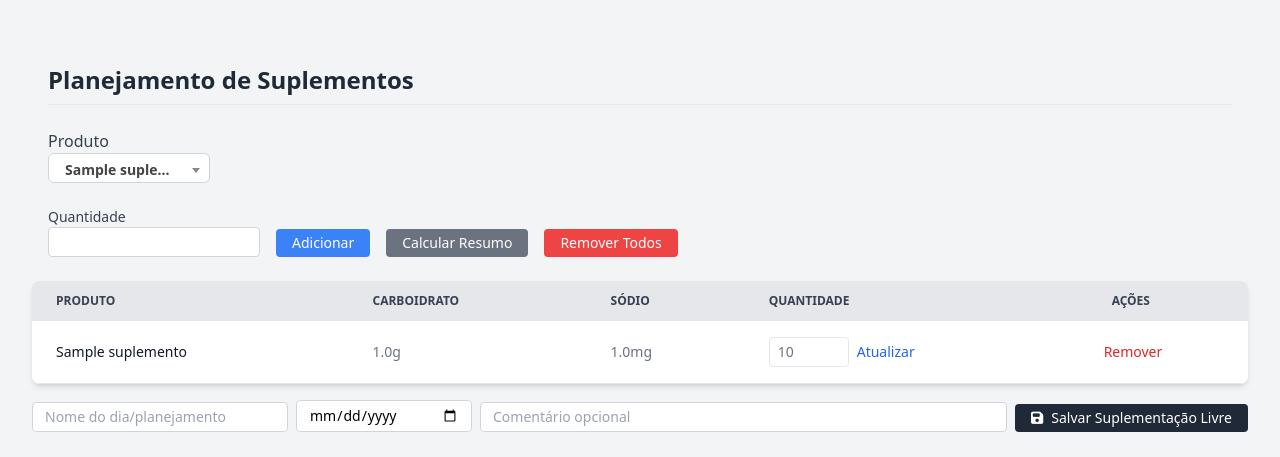
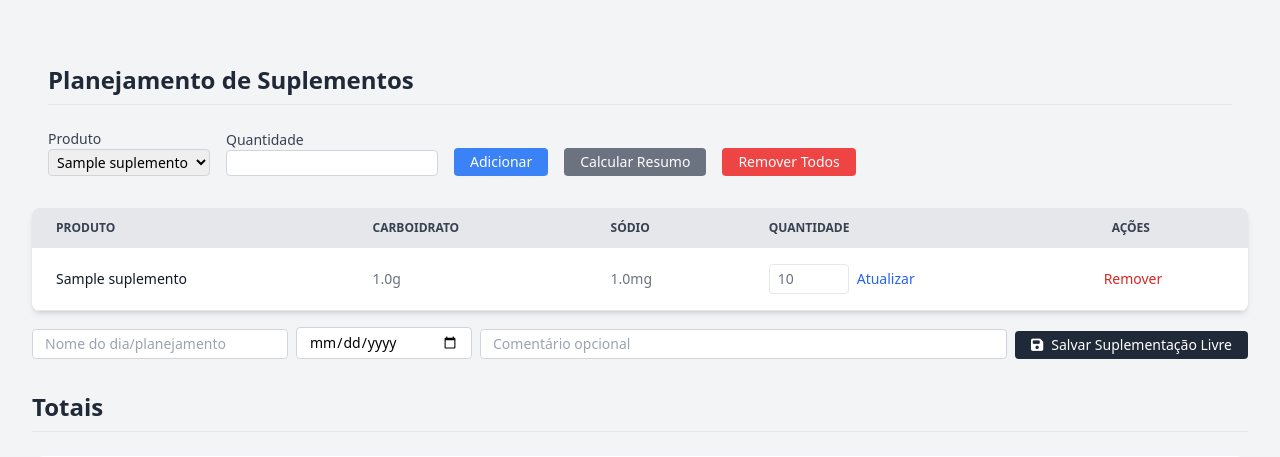
Before and after one commit to thiarly/running-pace-converter, a Flask app: page /planejamento in a window 1280 px wide. Shown: the part 80-537 px from the top of the page. Run offline with Flask 3, Linux system fonts and the light colour scheme; a user stored in the database is signed in; tables that the repository leaves empty hold one stand-in row (values such as "Sample post"); some libraries are stand-ins or nearby versions.

Commit message:
Revert "update select planejamento"
This reverts commit 90b13797dbebde0606af75dd054074de0f09ae07.

```diff
--- a/conversor/templates/base.html
+++ b/conversor/templates/base.html
@@ -7,11 +7,6 @@
     <link rel="icon" href="{{ url_for('static', filename='image/tcsports.png') }}">
     <!-- Adicione isso no <head> do seu HTML base, se ainda não tiver -->
     <link rel="stylesheet" href="https://cdnjs.cloudflare.com/ajax/libs/font-awesome/6.5.0/css/all.min.css">
-
-    <!-- HEAD -->
-    <link href="https://cdn.jsdelivr.net/npm/select2@4.1.0-rc.0/dist/css/select2.min.css" rel="stylesheet" />
-    <script src="https://code.jquery.com/jquery-3.6.0.min.js"></script>
-    <script src="https://cdn.jsdelivr.net/npm/select2@4.1.0-rc.0/dist/js/select2.min.js"></script>
 
     <!-- SEO Tags -->
     <meta name="description" content="Running Pace Converter é uma ferramenta online que ajuda a converter o ritmo de corrida em diferentes unidades. Desenvolvido por Thiarly Cavalcante.">
--- a/conversor/templates/planejamento.html
+++ b/conversor/templates/planejamento.html
@@ -22,21 +22,18 @@ Planejamento de Suplementos
 <div class="flex flex-col mt-8 px-4">
   <h1 class="text-2xl font-bold text-left text-gray-800 mb-6 border-b pb-2">Planejamento de Suplementos</h1>
 
-  <div class="flex flex-col sm:flex-row flex-wrap items-end gap-4 mb-6">
-    <div class="w-full sm:w-auto">
-      {{ form.suplemento_id.label(class="block text-base font-medium text-gray-700") }}
-      {{ form.suplemento_id(class="select-suplemento border border-gray-300 rounded w-72 px-1 py-0.5 text-sm w-full") }}
-    </div>
-  </div>
-
-  <div class="flex flex-col sm:flex-row flex-wrap items-end gap-4 mb-6">
+  <div class="flex flex-col sm:flex-row flex-wrap items-end gap-4 mb-8">
     <!-- Form Adicionar -->
     <form method="POST" class="flex flex-wrap items-end gap-4">
       {{ form.hidden_tag() }}
 
       <div class="w-full sm:w-auto">
+        {{ form.suplemento_id.label(class="block text-sm font-medium text-gray-700") }}
+        {{ form.suplemento_id(class="border border-gray-300 rounded px-1 py-0.5 text-sm w-full") }}
+      </div>
+      <div class="w-full sm:w-auto">
         {{ form.quantidade.label(class="block text-sm font-medium text-gray-700") }}
-        {{ form.quantidade(class="border border-gray-300 rounded px-1 py-1 text-sm w-full") }}
+        {{ form.quantidade(class="border border-gray-300 rounded px-1 py-0.5 text-sm w-full") }}
       </div>
       <button type="submit" class="bg-blue-500 text-white text-sm px-4 py-1 rounded hover:bg-blue-600 w-full sm:w-auto">
         Adicionar
@@ -185,35 +182,4 @@ Planejamento de Suplementos
     </div>
   </div>
 </div>
-
-<script>
-  $(document).ready(function() {
-    $('.select-suplemento').select2({
-      placeholder: "Selecione um suplemento",
-      width: 'resolve'  // Ajusta a largura
-    });
-  });
-</script>
-
-
-
-<style>
-  /* Ajuste da altura e borda para parecer um input padrão Tailwind */
-  .select2-container--default .select2-selection--single {
-    height: 30px !important;
-    border: 1px solid #D1D5DB !important; /* gray-300 */
-    border-radius: 0.375rem !important;   /* rounded-md */
-    padding: 4px 8px;
-    font-size: 0.875rem; /* text-sm */
-  }
-
-  .select2-container--default .select2-selection--single .select2-selection__rendered {
-    line-height: 24px !important;
-  }
-
-  .select2-container--default .select2-selection--single .select2-selection__arrow {
-    top: 4px !important;
-    right: 4px !important;
-  }
-</style>
 {% endblock %}
```
